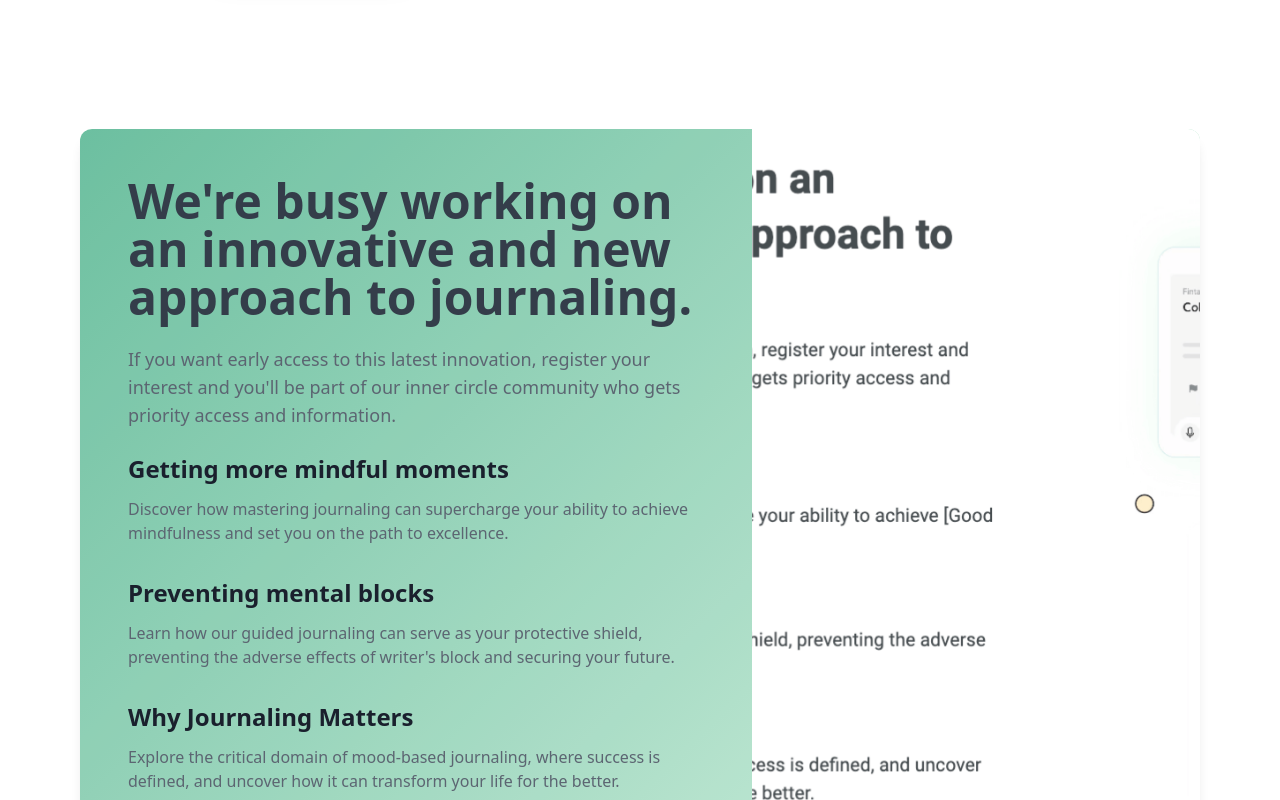
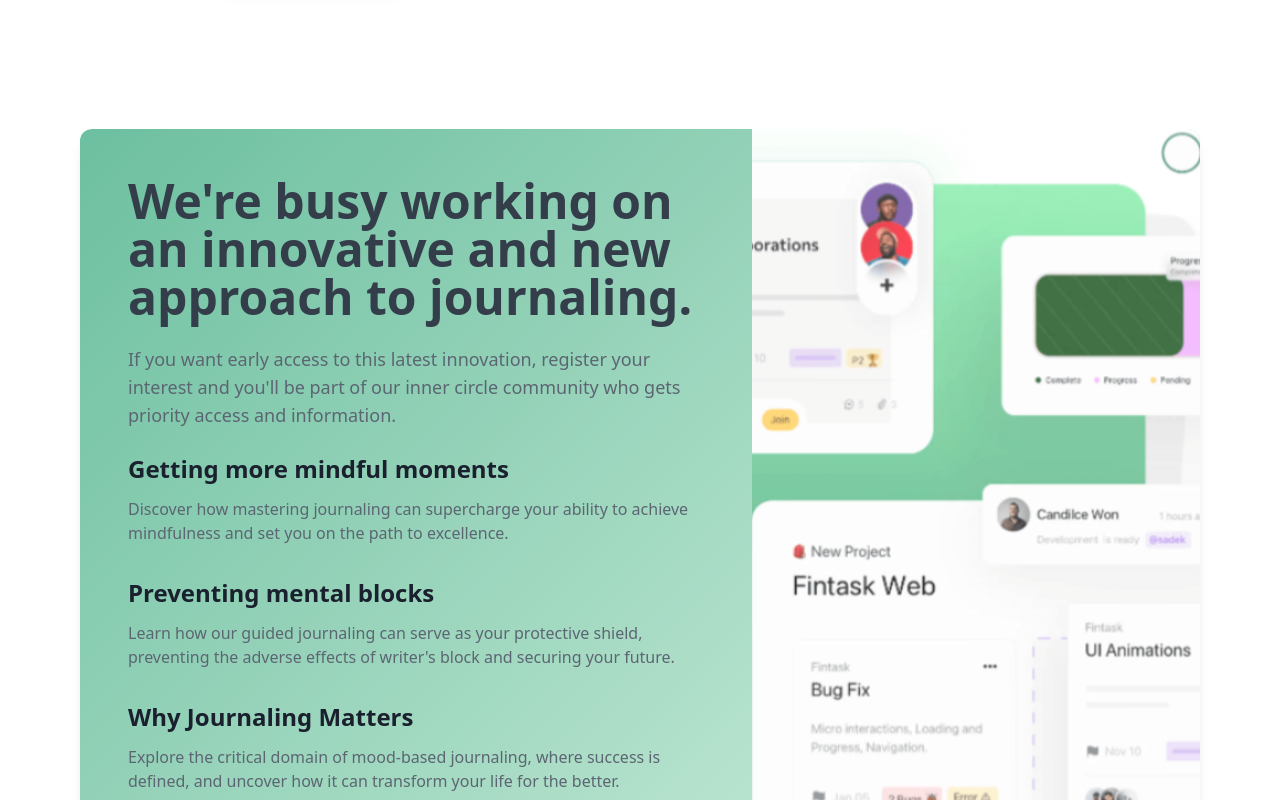
Before and after one commit to lambda-i/psykick-landing, a React (Vite) app: page / in a window 1280 px wide. Shown: the part 3680-4480 px from the top of the page. Built offline with nearby package versions, Linux system fonts and the light colour scheme.

Commit message:
Update card color to pastel green
Changed the card background color to a soft pastel green and ensured the graphic is included on the right side of the card.
[skip gpt_engineer]

```diff
--- a/src/components/WaitlistForm.tsx
+++ b/src/components/WaitlistForm.tsx
@@ -84,7 +84,7 @@ export const WaitlistForm = () => {
               {/* Image Section - 40% width on desktop */}
               <div className="w-full md:w-[40%] h-[300px] md:h-auto bg-[#D3F1DF]">
                 <img
-                  src="/lovable-uploads/3961f331-389c-46ec-bb7c-6ecddc097fc6.png"
+                  src="/lovable-uploads/d407f6aa-b29e-4d72-a518-1445d5fe43d1.png"
                   alt="Product Preview"
                   className="w-full h-full object-cover"
                 />
@@ -156,7 +156,7 @@ export const WaitlistForm = () => {
 
             <div className="w-full md:w-[40%] h-[300px] md:h-auto bg-[#D3F1DF]">
               <img
-                src="/lovable-uploads/3961f331-389c-46ec-bb7c-6ecddc097fc6.png"
+                src="/lovable-uploads/d407f6aa-b29e-4d72-a518-1445d5fe43d1.png"
                 alt="Product Preview"
                 className="w-full h-full object-cover"
               />
```
Also changed, not shown: public/lovable-uploads/d407f6aa-b29e-4d72-a518-1445d5fe43d1.png (added).
